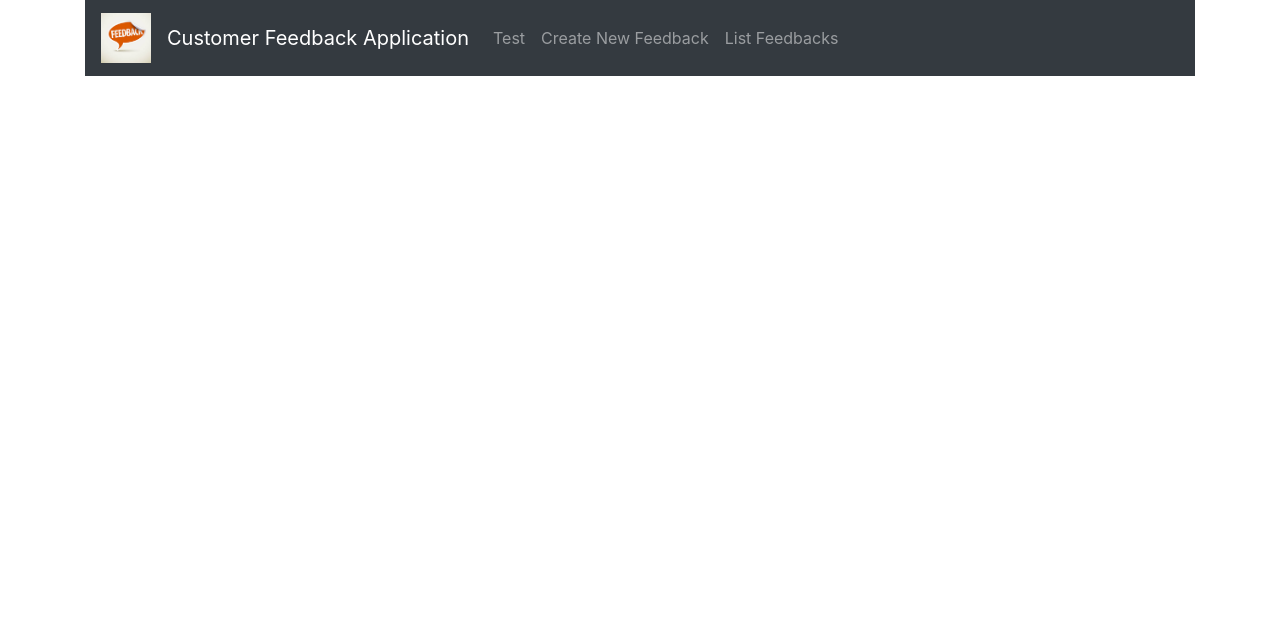
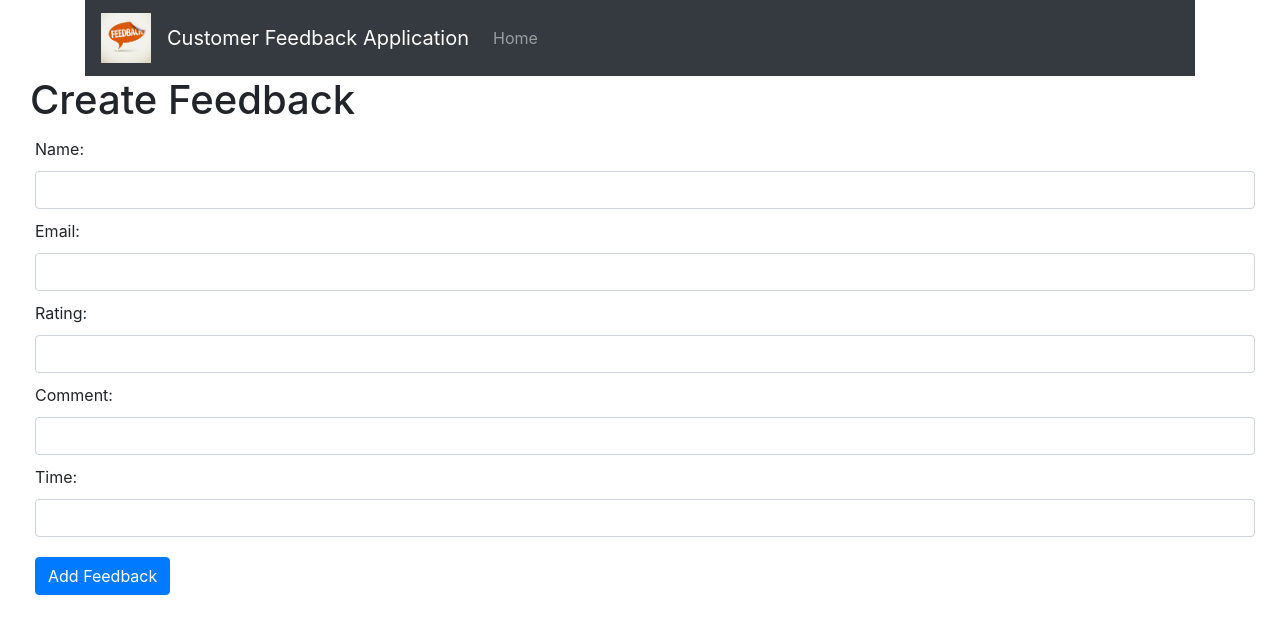
Before and after one commit to cchandan2020/CustFeedback, a React (Create React App) app in the folder client/: page /feedbacks/Home in a window 1280 px wide. Shown: the top 634 px of the page. Built offline with nearby package versions, Linux system fonts and the light colour scheme; no server answers.

Commit message:
Updated - HOME with create and list views

```diff
--- a/client/src/app/index.js
+++ b/client/src/app/index.js
@@ -13,7 +13,7 @@ function App() {
         <Router>
             <NavBar />
             <Switch>
-                <Route path="/feedbacks/Test" exact component={FeedbackContainer} />
+                <Route path="/feedbacks/Home" exact component={FeedbackContainer} />
 
                 <Route path="/feedbacks/list" exact component={FeedbackList} />
                 <Route path="/feedbacks/create" exact component={FeedbackInsert} />
--- a/client/src/components/Links.jsx
+++ b/client/src/components/Links.jsx
@@ -24,11 +24,11 @@ class Links extends Component {
                 <Collapse>
                     <List>
                         <Item>
-                            <Link to="/feedbacks/Test" className="nav-link">
-                                Test
+                            <Link to="/feedbacks/Home" className="nav-link">
+                                Home
                             </Link>
                         </Item>
-                        <Item>
+                        {/* <Item>
                             <Link to="/feedbacks/create" className="nav-link">
                                 Create New Feedback
                             </Link>
@@ -37,7 +37,7 @@ class Links extends Component {
                             <Link to="/feedbacks/list" className="nav-link">
                                 List Feedbacks
                             </Link>
-                        </Item>
+                        </Item> */}
                     </List>
                 </Collapse>
             </React.Fragment>
--- a/client/src/pages/FeedbackContainer.jsx
+++ b/client/src/pages/FeedbackContainer.jsx
@@ -1,18 +1,17 @@
 import React, { Component } from 'react'
 import { FeedbackInsert, FeedbackList } from './index'
 
-import api from '../api'
+//import api from '../api'
 
 //mit library
 // import StarRating from 'react-star-rating';
 
-import styled from 'styled-components'
+//import styled from 'styled-components'
 
 class FeedbackContainer extends Component {
     constructor(props) {
         super(props)
     }
-
 
     render(){
 
--- a/client/src/pages/FeedbackList.jsx
+++ b/client/src/pages/FeedbackList.jsx
@@ -8,7 +8,8 @@ import {globalCustomer} from '../Services/global'
 
 
 import api from '../api'
-import styled, { ThemeConsumer } from 'styled-components'
+// import styled, { ThemeConsumer } from 'styled-components'
+import styled from 'styled-components'
 import 'react-table-v6/react-table.css'
 const Wrapper = styled.div`
     padding: 0 40px 40px 40px;
```
